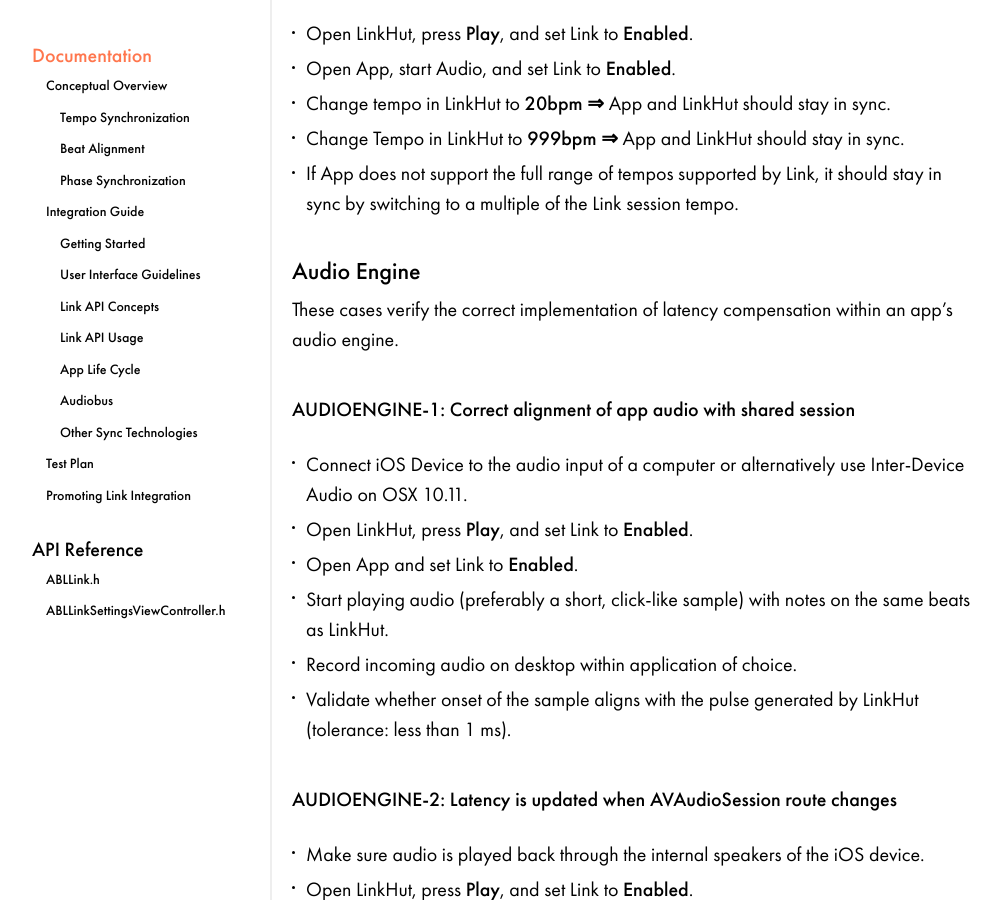
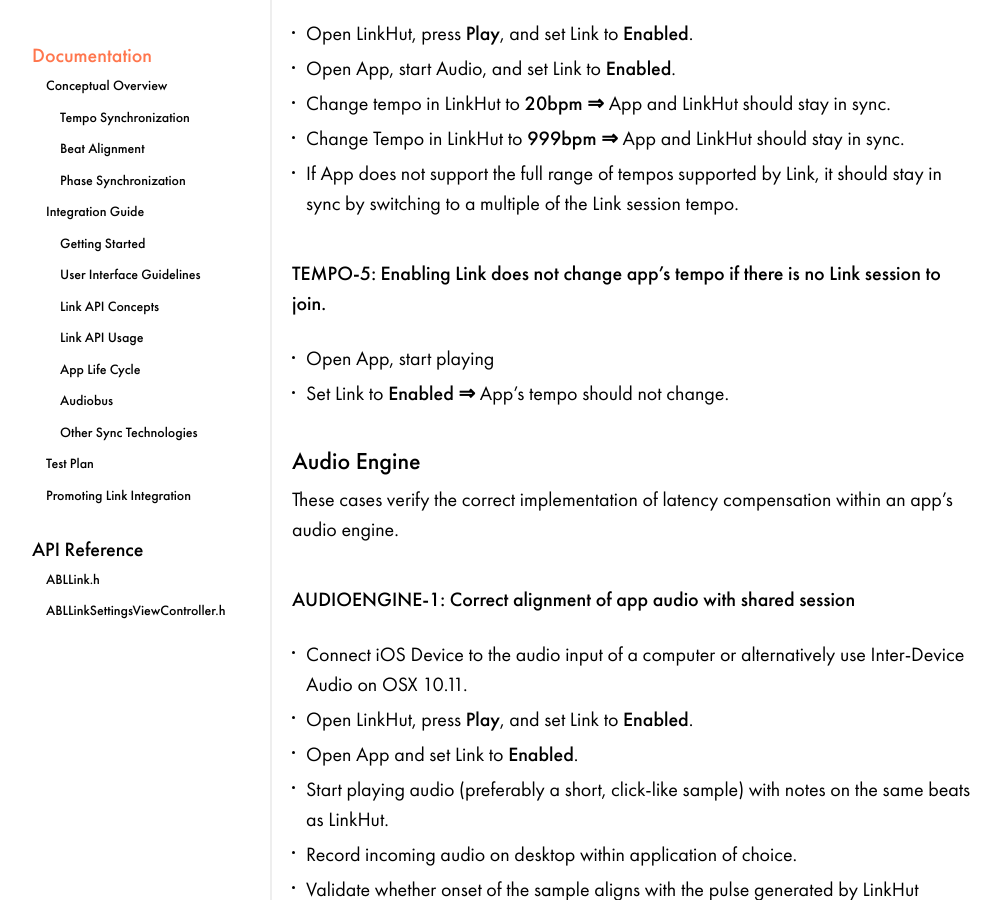
Before and after one commit to Ableton/ableton.github.io, a Jekyll site: the page built from linkkit/index.md, in a window 1280 px wide and 900 px high, scrolled down 14622 px. Shown: the whole window, without its empty margins (8-1009 px from the left). Built offline with Jekyll 4.4.1, drawn with Linux system fonts in a browser that asks for light colours.

Commit message:
Add new LinkKit tempo test case

```diff
--- a/linkkit/index.md
+++ b/linkkit/index.md
@@ -204,6 +204,11 @@ Below are a set of user interactions that are expected to work consistently acro
 - Change Tempo in LinkHut to **999bpm** **&rArr;** App and LinkHut should stay in sync.
 - If App does not support the full range of tempos supported by Link, it should stay in sync by switching to a multiple of the Link session tempo.
 
+
+#### TEMPO-5: Enabling Link does not change app's tempo if there is no Link session to join.
+- Open App, start playing
+- Set Link to **Enabled** **&rArr;** App's tempo should not change.
+
 ### Audio Engine
 
 These cases verify the correct implementation of latency compensation within an app's audio engine.
```
